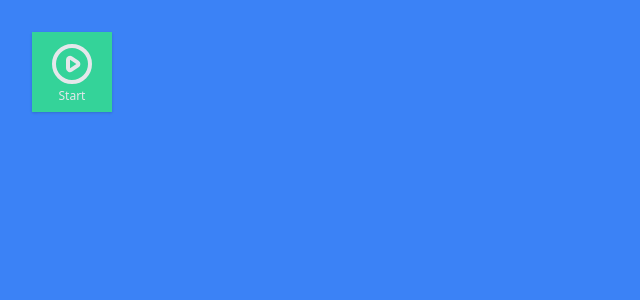
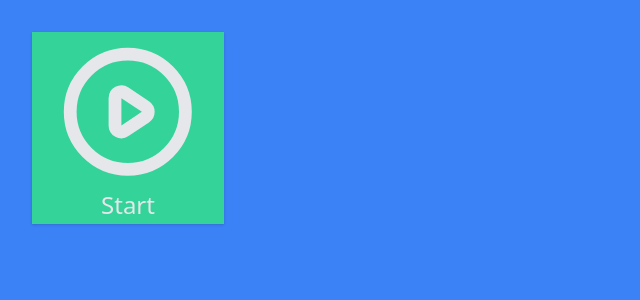
Before and after one commit to YotQues/stopwatch, a React (Create React App) app: page / in a window 1280 px wide. Shown: the top 300 px of the page, without its empty margins (0-640 px from the left). Built offline with nearby package versions, Linux system fonts and the light colour scheme.

Commit message:
Button.tsx responsivity acheived

```diff
--- a/src/App.tsx
+++ b/src/App.tsx
@@ -18,7 +18,6 @@ function App(): JSX.Element {
         onPauseClick={onPauseClick}
         onRunClick={onRunClick}
         state={RunState.PAUSED}
-        text={'Hi'}
       />
     </div>
   );
--- a/src/components/Buttons/Button/Button.tsx
+++ b/src/components/Buttons/Button/Button.tsx
@@ -10,21 +10,12 @@ export interface ButtonProps extends React.ComponentProps<'button'> {
   onClick?: () => void;
 }
 
-/* export const Button: FunctionComponent<ButtonProps> = (
-  props: ButtonProps
-): JSX.Element => {
-  const { children, className, onClick } = props;
-  return (
-    <button className={className} onClick={onClick}>
-      {children}
-    </button>
-  );
-}; */
-
 export const Button: FunctionComponent<ButtonProps> = (props): JSX.Element => {
   const { label, onClick, children, className } = props;
 
-  const dimensions = 'w-20 h-20 md-w-32 md-h-32';
+  const dimensions =
+    'w-20 h-20 md:w-32 md:h-32 lg:w-36 lg:h-36 xl:w-48 xl:h-48';
+  const fontSize = 'text-xs md:text-base lg:text-lg xl:text-2xl';
   return (
     <button
       className={`group ${dimensions} flex flex-col justify-center items-center shadow ${className} hover:shadow-none`}
@@ -33,7 +24,7 @@ export const Button: FunctionComponent<ButtonProps> = (props): JSX.Element => {
       {children && children}
       {label && (
         <div
-          className={`justify-self-end self-center text-xs text-inherit ${label.style}`}
+          className={`justify-self-end self-center font-medium ${fontSize} ${label.style}`}
         >
           {label.text}
         </div>
--- a/src/components/Buttons/StartPauseButton/StartPauseButton.tsx
+++ b/src/components/Buttons/StartPauseButton/StartPauseButton.tsx
@@ -1,21 +1,19 @@
-import React, { FunctionComponent, ReactComponentElement } from 'react';
+import React, { FunctionComponent } from 'react';
 import { RunState } from '../../../state/States';
 
 import { Button } from '../Button';
-// import { Play } from '../../HeroIcons';
 import { PlayPause } from '../../Icons';
 
 export interface StartPauseButtonProps extends React.ComponentProps<'button'> {
   state: RunState;
   onRunClick(): void;
   onPauseClick(): void;
-  text?: string;
 }
 
 export const StartPauseButton: FunctionComponent<StartPauseButtonProps> = (
   props
 ): JSX.Element => {
-  const { text, state, onRunClick, onPauseClick, children } = props;
+  const { state, onRunClick, onPauseClick } = props;
   const clickHandler = state === RunState.PAUSED ? onRunClick : onPauseClick;
 
   const bgColorIndicator =
--- a/src/components/Icons/PlayPause.tsx
+++ b/src/components/Icons/PlayPause.tsx
@@ -23,27 +23,27 @@ export const PlayPause: React.FunctionComponent<PlayPauseProps> = ({
   className,
   state,
 }): JSX.Element => {
-  const customClassName = `w-12 ${className}`;
-  if (solid) {
+  const divWidth = 'w-4/5';
+  const customClassName = `w-full ${className}`;
+
+  function renderSolid() {
     return state === RunState.PAUSED ? (
-      <div>
-        <SolidPlay className={customClassName} />
-      </div>
+      <SolidPlay className={customClassName} />
     ) : (
-      <div>
-        <SolidPause className={customClassName} />
-      </div>
+      <SolidPause className={customClassName} />
     );
   }
 
-  return state === RunState.PAUSED ? (
-    <div>
+  function renderOutline() {
+    return state === RunState.PAUSED ? (
       <OutlinePlay className={customClassName} />
-    </div>
-  ) : (
-    <div>
+    ) : (
       <OutlinePause className={customClassName} />
-    </div>
+    );
+  }
+
+  return (
+    <div className={divWidth}>{solid ? renderSolid() : renderOutline()}</div>
   );
 };
 
--- a/tailwind.config.js
+++ b/tailwind.config.js
@@ -9,8 +9,6 @@ module.exports = {
     },
   },
   variants: {
-    textColor: ['responsive', 'hover', 'focus', 'group-hover'],
-    backgroundColor: ['responsive', 'hover', 'focus', 'group-hover'],
     shadow: ['responsive', 'hover', 'focus', 'group-hover'],
     extend: {},
   },
```
